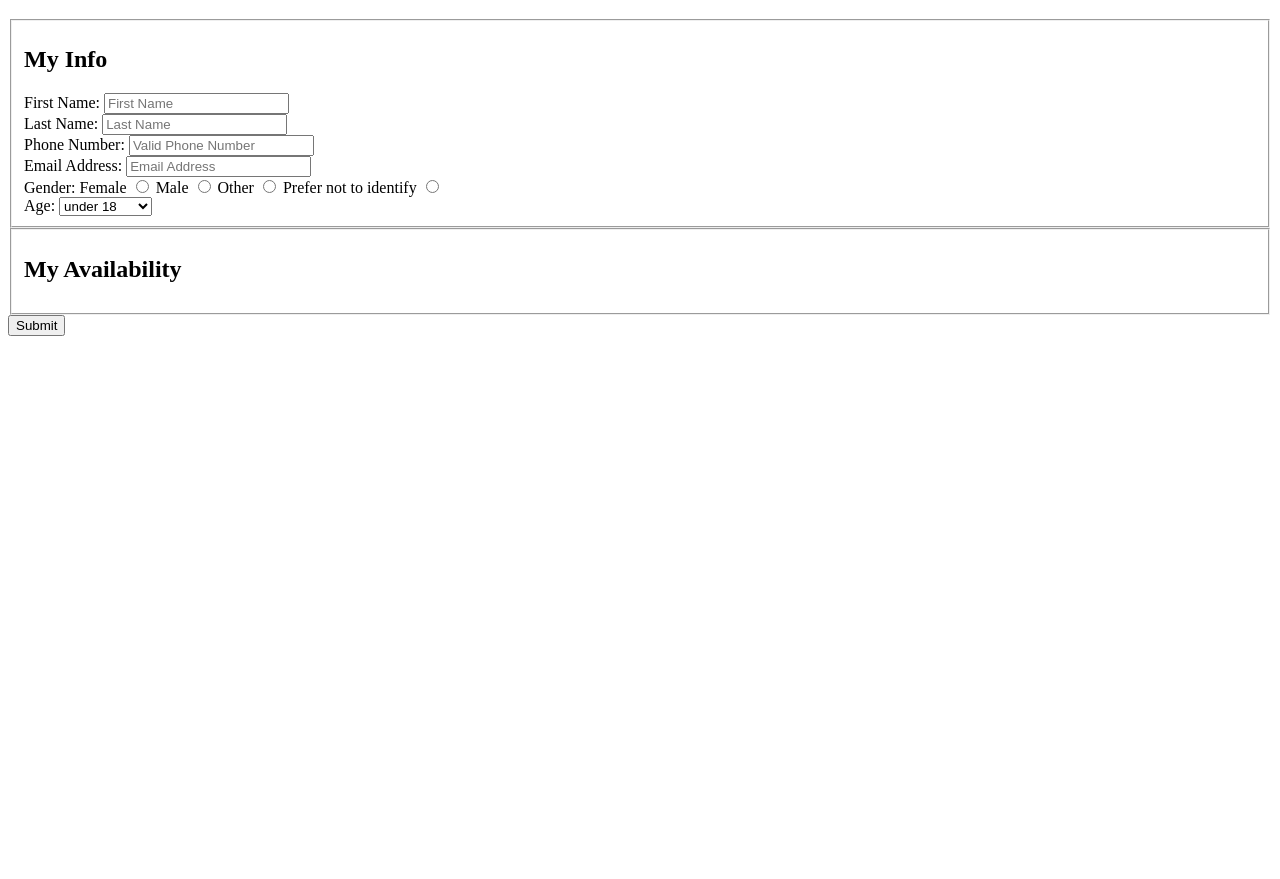
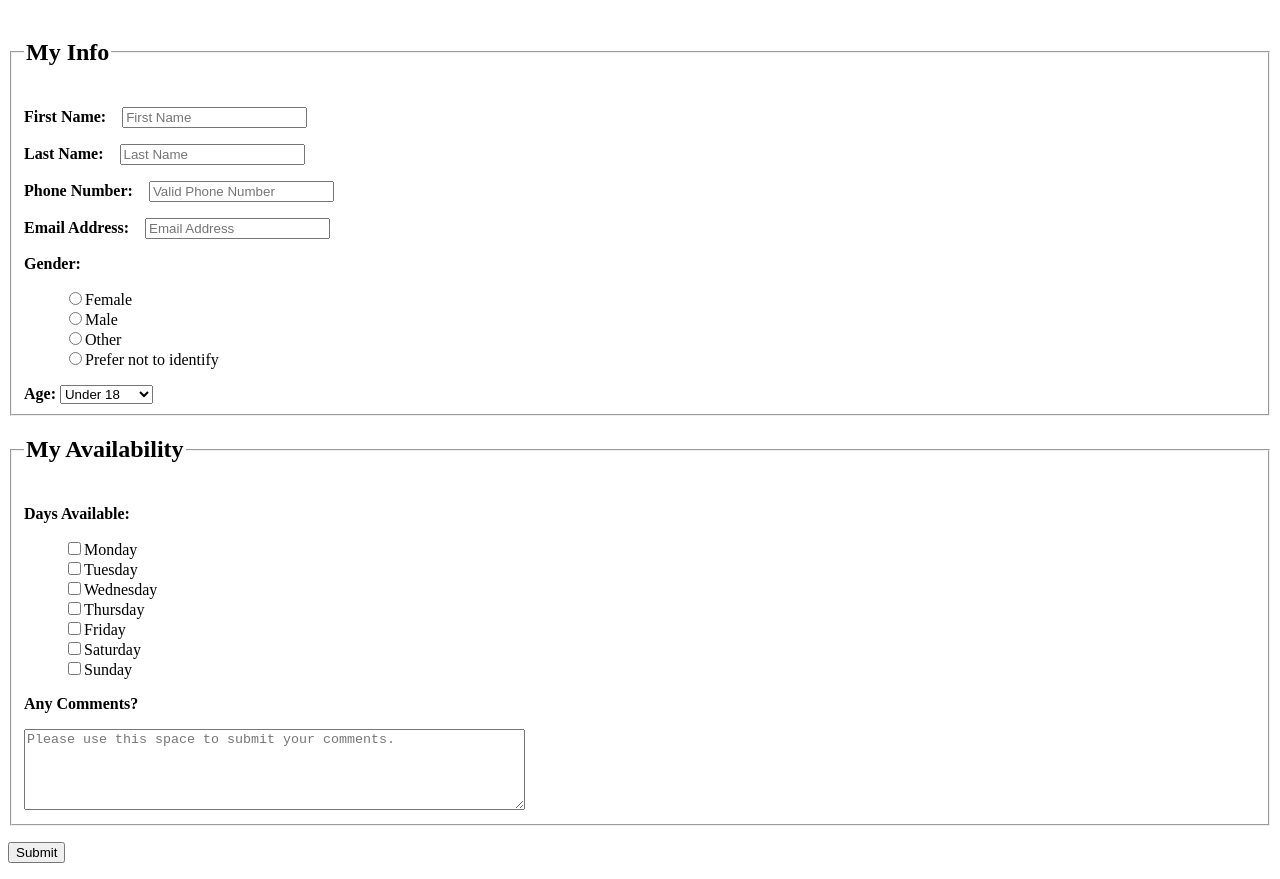
Before and after one commit to kaybraidi/lab4, a plain HTML site: page index.html in a window 1280 px wide. Shown: the part 61-940 px from the top of the page. Before the commit the page ends 800 px from the top, so only its background shows below. Drawn offline with Linux system fonts and the light colour scheme.

Commit message:
Made updates to index.html

```diff
--- a/index.html
+++ b/index.html
@@ -5,24 +5,24 @@
 </head>
 <body>
   <h1>Volunteer Form</h1>
-  <form action="http://bloomindale.sat.iit.edu/kriedan/lab3formscript.php" method="post" target="_blank">
+  <form action="http://bloomingdale.sat.iit.edu/kriedan/lab3formscript.php" method="post" target="_blank">
     <fieldset>
-      <h2>My Info</h2>
-      	  <div><label>First Name: <input type="text" name="first_name_field" placeholder="First Name"></label></div>
-          <div><label>Last Name: <input type="text" name="last_name_field" placeholder="Last Name"></label></div>
-          <div><label>Phone Number: <input type="text" name="phone_field" placeholder="Valid Phone Number"></label></div>
-          <div><label>Email Address: <input type="email" name="email_field" placeholder="Email Address"></label></div>
+          <legend><h2>My Info</h2></legend>
+      	  <p><label><strong>First Name:&emsp;</strong></label><input type="text" name="first_name_field" placeholder="First Name"></p>
+          <p><label><strong>Last Name:&emsp;</strong></label><input type="text" name="last_name_field" placeholder="Last Name"></p>
+          <p><label><strong>Phone Number:&emsp;</strong></label><input type="text" name="phone_field" placeholder="Valid Phone Number"></p>
+          <p><label><strong>Email Address:&emsp;</strong></label><input type="email" name="email_field" placeholder="Email Address"></p>
+            <label><strong>Gender:</strong></label>
+              <ul style="list-style: none;">
+                <li><input type="radio" name="gender_field" value="Female"><label>Female</label></li>
+                <li><input type="radio" name="gender_field" value="Male"><label>Male</label></li>
+                <li><input type="radio" name="gender_field" value="Other"><label>Other</label></li>
+                <li><input type="radio" name="gender_field" value="Undisclosed"><label>Prefer not to identify</label></li>
+              </ul>
           <div>
-            <label>Gender:</label>
-            <label>Female <input type="radio" name="gender_field" value="female"></label>
-            <label>Male <input type="radio" name="gender_field" value="male"></label>
-            <label>Other <input type="radio" name="gender_field" value="other"></label>
-            <label>Prefer not to identify <input type="radio" name="gender_field" value="undisclosed"></label>
-          </div>
-          <div>
-            <label>Age:</label>
-               <select name="age_field">
-                 <option value="under 18" selected>under 18</option>
+            <label><strong>Age:</strong></label>
+              <select name="age_field">
+                 <option value="under 18">Under 18</option>
                  <option value="18-24">18-24</option>
                  <option value="25-34">25-34</option>
                  <option value="35-44">35-44</option>
@@ -30,14 +30,25 @@
                  <option value="55-64">55-64</option>
                  <option value="over 65">65 and over</option>
               </select>
-     </div>
-</fieldset>
-<fieldset>
-  <h2>My Availability</h2>
-
-</fieldset>
-
-<input type="submit" value="Submit">
+          </div>
+    </fieldset>
+    <fieldset>
+      <legend><h2>My Availability</h2></legend>
+      <p><strong>Days Available:</strong></p>
+        <ul style="list-style: none;">
+          <li><input type="checkbox" name="available_field[]" value="Monday" ><label>Monday</label></li>
+          <li><input type="checkbox" name="available_field[]" value="Tuesday"><label>Tuesday</label></li>
+          <li><input type="checkbox" name="available_field[]" value="Wednesday"><label>Wednesday</label></li>
+          <li><input type="checkbox" name="available_field[]" value="Thursday"><label>Thursday</label></li>
+          <li><input type="checkbox" name="available_field[]" value="Friday"><label>Friday</label></li>
+          <li><input type="checkbox" name="available_field[]" value="Saturday"><label>Saturday</label></li>
+          <li><input type="checkbox" name="available_field[]" value="Sunday"><label>Sunday</label></li>
+        </ul>
+        <p><strong>Any Comments?</strong></p>
+         <textarea rows="5" cols="60" name="comments_field" placeholder="Please use this space to submit your comments."></textarea>
+    </fieldset>
+    <input type="hidden" name="hidden_field" value="kbraidi">
+    <p><input type="submit" value="Submit"></p>
   </form>
 </body>
 </html>
```
